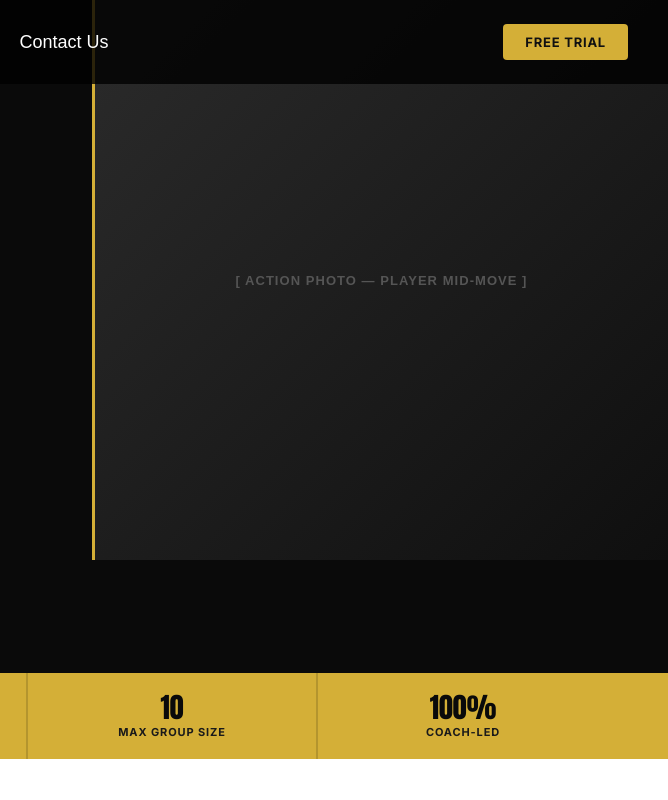
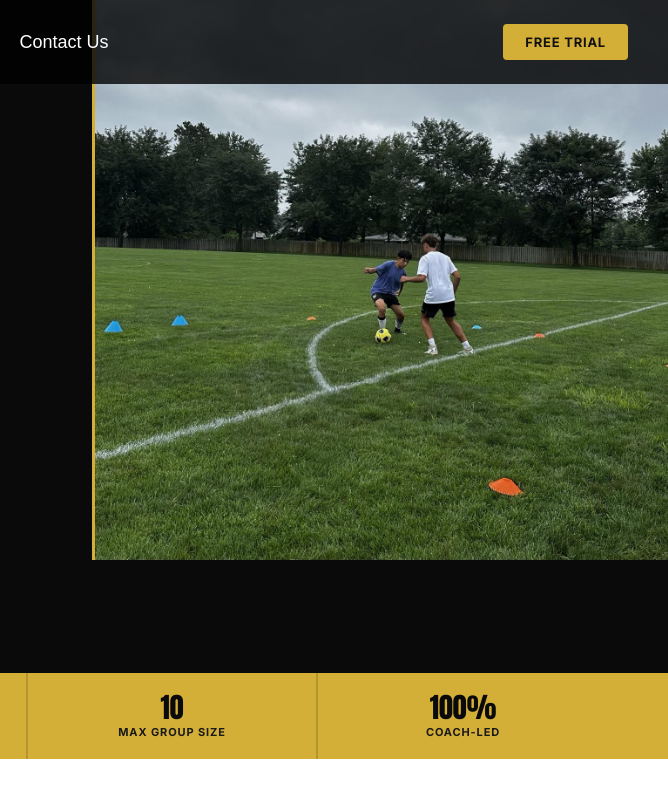
Before and after one commit to BryanH21/SoccerWeb, a website: page index.html in a window 1280 px wide. Shown: the top 800 px of the page, 612-1280 px from the left. Drawn offline with Linux system fonts and the light colour scheme; no server answers.

Commit message:
Foundry 2.1

```diff
--- a/index.html
+++ b/index.html
@@ -86,7 +86,9 @@
                         sound, and game ready. Through coach-led small group training sessions in Hamilton County,
                         we develop not just athletes but disciplined leaders and resilient individuals.</p>
                 </div>
-                <div class="hero-photo">[ Action Photo — Player Mid-Move ]</div>
+                <div class="hero-photo">
+                    <img src="images/SecondClinic.jpg" alt="Foundry Soccer Academy players training in Noblesville">
+                </div>
             </div>
             <div class="hero-buttons">
                 <a href="https://www.facebook.com/profile.php?id=61574597385375" class="btn btn-outline-w"
--- a/soccer.css
+++ b/soccer.css
@@ -295,17 +295,16 @@ footer {
 }
 
 .hero-photo {
-  background: linear-gradient(135deg, #2b2b2b, #0f0f0f);
-  display: flex;
-  align-items: center;
-  justify-content: center;
-  color: #555;
-  font-weight: 700;
-  font-size: 13px;
-  text-transform: uppercase;
-  letter-spacing: 0.08em;
-  text-align: center;
+  overflow: hidden;
   border-left: 3px solid #d4af37;
+}
+
+.hero-photo img {
+  width: 100%;
+  height: 100%;
+  min-height: 400px;
+  object-fit: cover;
+  display: block;
 }
 
 .hero-buttons {
```
